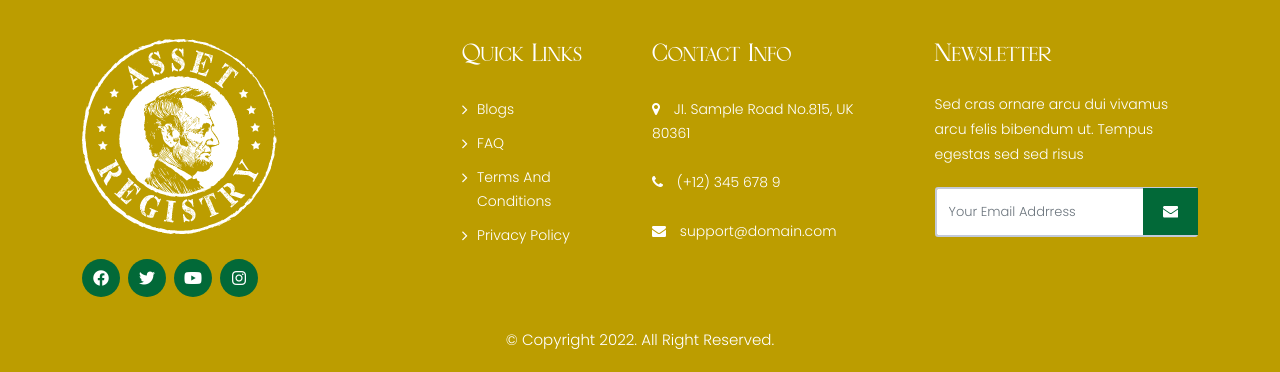
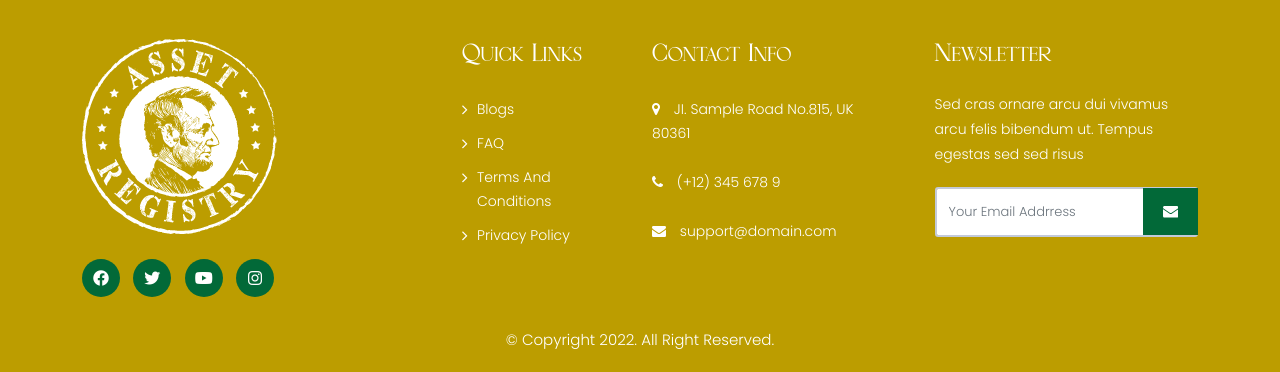
Before and after one commit to mshafiq87/asset-resgistry, a PHP site: page / in a window 1280 px wide. Shown: the part 2856-3228 px from the top of the page. Run offline with PHP 8.4, Linux system fonts and the light colour scheme; some libraries are stand-ins or nearby versions; some web fonts are replaced.

Commit message:
align icon

```diff
--- a/assets/css/style.css
+++ b/assets/css/style.css
@@ -814,10 +814,16 @@ footer .footer-content ul {
 	list-style: none;
 }
 
+footer .logo-content .logo-box {
+	max-width: 200px;
+}
+
 footer ul.social-icons {
 	margin: 25px 0 0 0;
 	display: flex;
 	flex-wrap: wrap;
+	max-width: 200px;
+	justify-content: space-between;
 }
 
 footer ul.social-icons li {
--- a/inc/footer.php
+++ b/inc/footer.php
@@ -3,7 +3,7 @@
     <div class="container over-hidden">
         <div class="row">
             <div class="col-lg-4 col-md-6">
-                <div class="footer-content">
+                <div class="footer-content logo-content">
                     <div class="logo-box">
                         <a href="index.php">
                             <figure><img src="assets/img/footer/footer-logo.png" alt="footer-logo" class="img-fluid">
```
